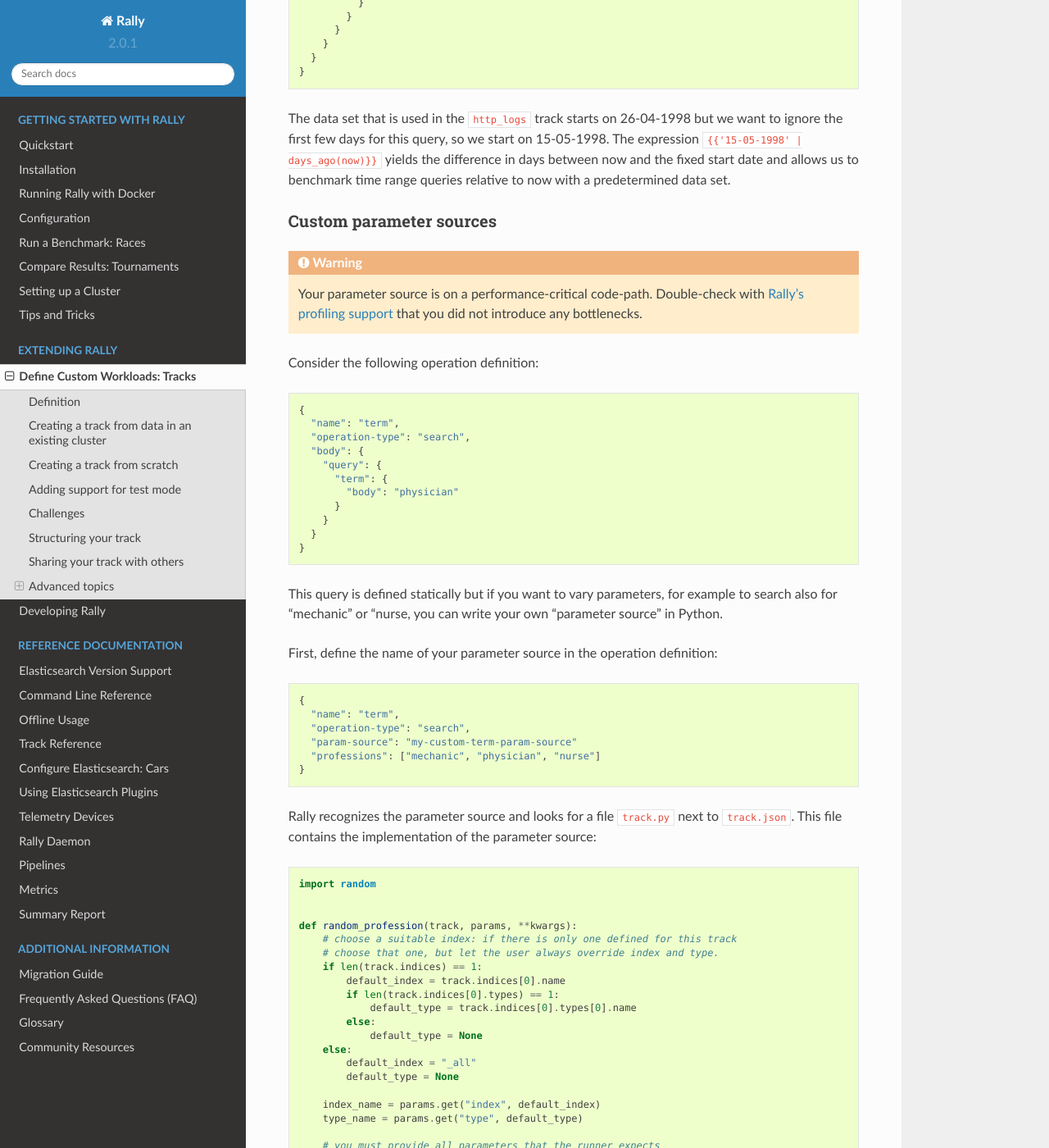
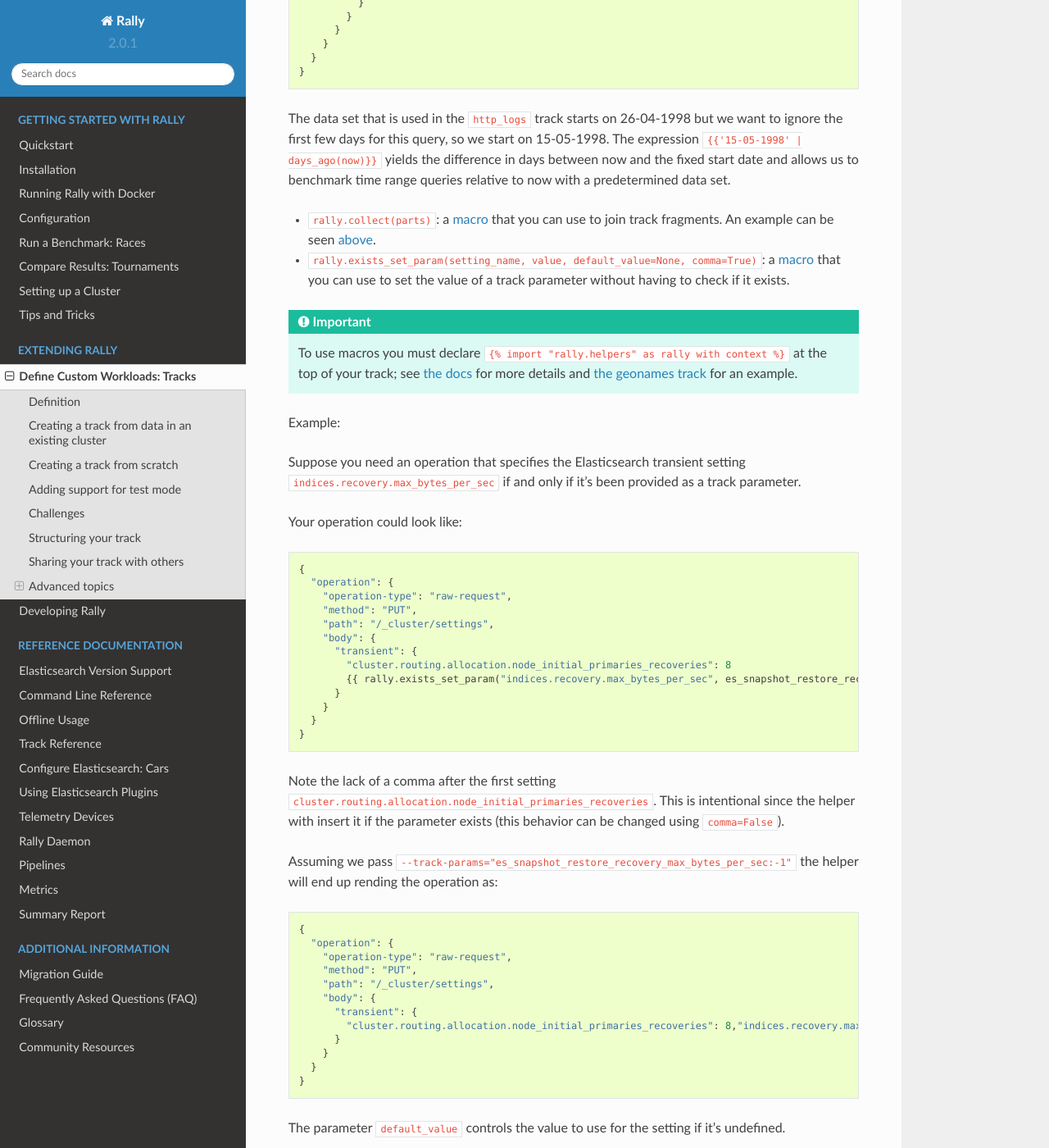
Before and after one commit to elastic/rally, a Sphinx documentation site: the page built from docs/adding_tracks.rst, in a window 1280 px wide and 1400 px high, scrolled down 14958 px. Shown: the whole window at 82% size. Built offline with Sphinx 7.4.7 and the Read the Docs theme 2.0.0, drawn with Linux system fonts in a browser that asks for light colours.

Commit message:
Make exists_set_param macro available to tracks
Frequently it's useful to specify a setting based on the presence of a
track parameter. To avoid repetition this commit makes a Jinja2 macro
called `exists_set_param()` available for all tracks (if they import the
 rally helpers).

```diff
--- a/docs/adding_tracks.rst
+++ b/docs/adding_tracks.rst
@@ -560,6 +560,8 @@ To reuse operation definitions across challenges, you can define them in a separ
 
 Note how we reference to the operations by their name (e.g. ``create``, ``bulk-index``, ``force-merge`` or ``query-match-all``).
 
+.. _track_collect_helper:
+
 You can also use Rally's collect helper to simplify including multiple challenges::
 
     {% import "rally.helpers" as rally %}
@@ -634,7 +636,7 @@ The changes are:
 
     Rally's log file contains the fully rendered track after it has loaded it successfully.
 
-You can even use `Jinja2 variables <http://jinja.pocoo.org/docs/2.9/templates/#assignments>`_ but then you need to import the Rally helpers a bit differently. You also need to declare all variables before the ``import`` statement::
+You can even use `Jinja2 variables <http://jinja.pocoo.org/docs/dev/templates/#assignments>`_ but then you need to import the Rally helpers a bit differently. You also need to declare all variables before the ``import`` statement::
 
         {% set clients = 16 %}
         {% import "rally.helpers" as rally with context %}
@@ -722,6 +724,52 @@ You can find an example in the ``http_logs`` track::
     }
 
 The data set that is used in the ``http_logs`` track starts on 26-04-1998 but we want to ignore the first few days for this query, so we start on 15-05-1998. The expression ``{{'15-05-1998' | days_ago(now)}}`` yields the difference in days between now and the fixed start date and allows us to benchmark time range queries relative to now with a predetermined data set.
+
+* ``rally.collect(parts)``: a `macro <https://jinja.pocoo.org/docs/dev/templates/#macros>`_ that you can use to join track fragments. An example can be seen :ref:`above<track_collect_helper>`.
+* ``rally.exists_set_param(setting_name, value, default_value=None, comma=True)``: a `macro <https://jinja.pocoo.org/docs/dev/templates/#macros>`_ that you can use to set the value of a track parameter without having to check if it exists.
+
+.. important::
+    To use macros you must declare ``{% import "rally.helpers" as rally with context %}`` at the top of your track; see :ref:`the docs<track_collect_helper>` for more details and `the geonames track <https://github.com/elastic/rally-tracks/blob/b2f86df5f0c18461fdb64dd9ee1fe16bd3653b9d/geonames/track.json#L1>`_ for an example.
+
+Example:
+
+Suppose you need an operation that specifies the Elasticsearch transient setting ``indices.recovery.max_bytes_per_sec`` if and only if it's been provided as a track parameter.
+
+Your operation could look like::
+
+    {
+      "operation": {
+        "operation-type": "raw-request",
+        "method": "PUT",
+        "path": "/_cluster/settings",
+        "body": {
+          "transient": {
+            "cluster.routing.allocation.node_initial_primaries_recoveries": 8
+            {{ rally.exists_set_param("indices.recovery.max_bytes_per_sec", es_snapshot_restore_recovery_max_bytes_per_sec) }}
+          }
+        }
+      }
+    }
+
+Note the lack of a comma after the first setting ``cluster.routing.allocation.node_initial_primaries_recoveries``. This is intentional since the helper with insert it if the parameter exists (this behavior can be changed using ``comma=False``).
+
+Assuming we pass ``--track-params="es_snapshot_restore_recovery_max_bytes_per_sec:-1"`` the helper will end up rending the operation as::
+
+    {
+      "operation": {
+        "operation-type": "raw-request",
+        "method": "PUT",
+        "path": "/_cluster/settings",
+        "body": {
+          "transient": {
+            "cluster.routing.allocation.node_initial_primaries_recoveries": 8,"indices.recovery.max_bytes_per_sec": -1
+          }
+        }
+      }
+    }
+
+
+The parameter ``default_value`` controls the value to use for the setting if it's undefined.
 
 .. _adding_tracks_custom_param_sources:
 
```
Also changed, not shown: 1 other file.
